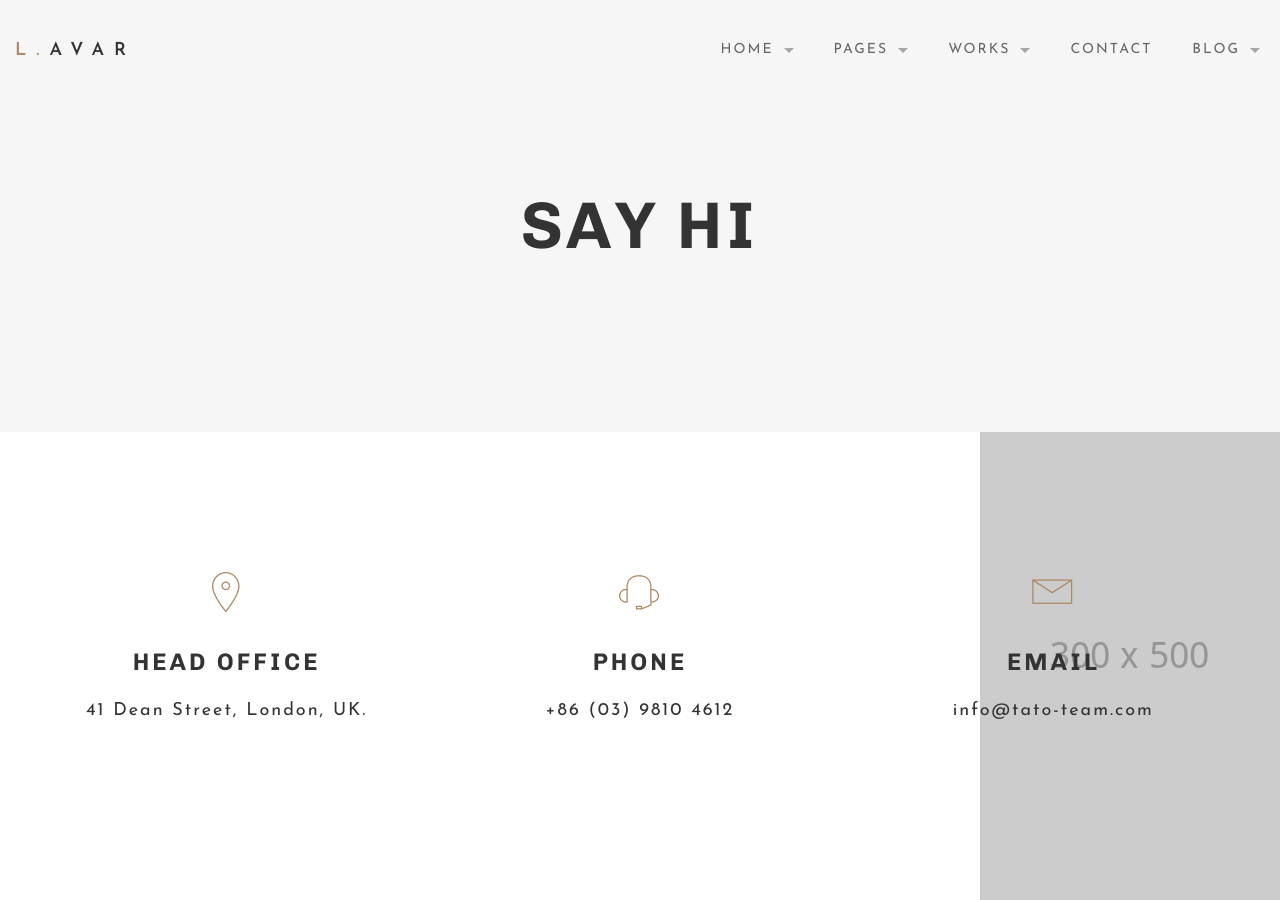
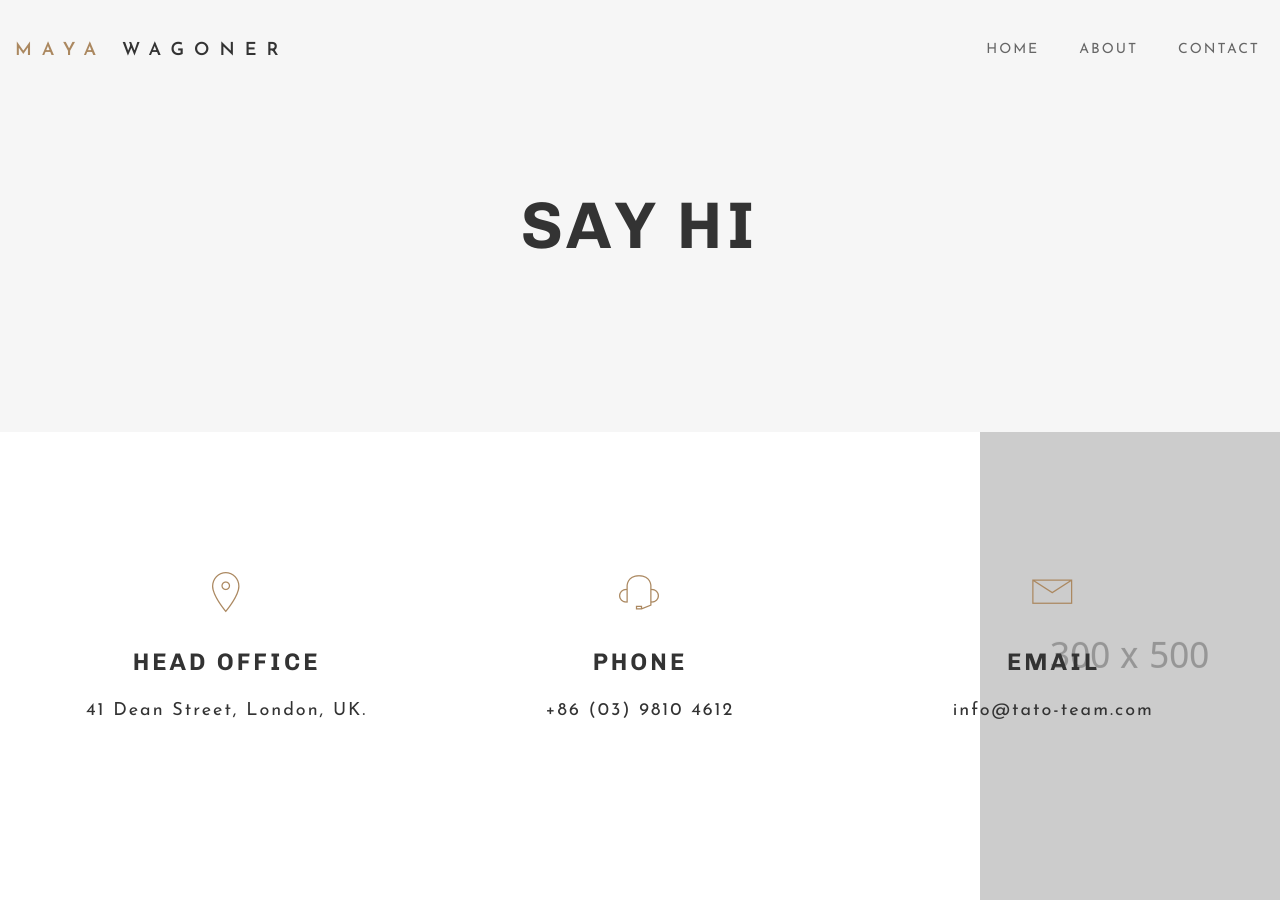
Before and after one commit to mayawagon/mayawagon.github.io, a Jekyll site: the page built from contact.html, in a window 1280 px wide and 900 px high. Built offline with Jekyll 4.4.1, drawn with Linux system fonts in a browser that asks for light colours; some of the changed text lies outside the part shown.

```diff
--- a/_config.yml
+++ b/_config.yml
@@ -6,16 +6,14 @@
 # 'jekyll serve'. If you change this file, please restart the server process.
 
 # Site settings
-title: L'AVAR
-email: your-email@domain.com
+title: Maya Wagoner
+email: mayawagon@gmail.com
 description: > # this means to ignore newlines until "baseurl:"
-  Write an awesome description for your new site here. You can edit this
-  line in _config.yml. It will appear in your document head meta (for
-  Google search results) and in your feed.xml site description.
+  Maya Wagoner is a user experience designer, researcher, activist, and curriculum co-creator. She works for the Open Technology Institute in Washington, D.C. and studies at MIT.
 baseurl: "" # the subpath of your site, e.g. /blog
 # url: "http://yourdomain.com" # the base hostname & protocol for your site
-twitter_username: jekyllrb
-github_username:  jekyll
+twitter_username: mayawagon
+github_username:  mayawagon
 
 # Build settings
 markdown: kramdown
--- a/_data/nav.yml
+++ b/_data/nav.yml
@@ -1,41 +1,9 @@
 - name: Home
   path: index.html
   section_id: home
-  children:
-    - name: Home Studio
-      path: index.html
-    - name: Home Personal
-      path: index-personal.html
-- name: Pages
+- name: About
   path: about.html
   section_id: pages
-  children:
-    - name: About Us
-      path: about.html
-    - name: Services
-      path: services.html
-    - name: Services 2
-      path: services-2.html
-- name: Works
-  path: portfolio.html
-  section_id: works
-  children:
-    - name: Portfolio Style 1
-      path: portfolio.html
-    - name: Portfolio Style 2
-      path: portfolio-2.html
-    - name: Single Page 1
-      path: portfolio-item.html
-    - name: Single Page 2
-      path: portfolio-item-2.html
 - name: Contact
   path: contact.html
   section_id: contact
-- name: Blog
-  path: blog.html
-  section_id: blog
-  children:
-    - name: Blog
-      path: blog/
-    - name: Single Page
-      path: travel/2016/04/06/beautiful-day.html
--- a/_includes/footer.html
+++ b/_includes/footer.html
@@ -3,13 +3,11 @@
   <div class="row">
     <div class="small-12 columns">
       <ul class="socials">
-        <li><a href="#"><i class='fa fa-twitter'></i></a></li>
-        <li><a href="#"><i class='fa fa-facebook'></i></a></li>
-        <li><a href="#"><i class='fa fa-linkedin'></i></a></li>
-        <li><a href="#"><i class='fa fa-dribbble'></i></a></li>
-        <li><a href="#"><i class='fa fa-behance'></i></a></li>
+        <li><a href="https://twitter.com/mayawagon"><i class='fa fa-twitter'></i></a></li>
+        <li><a href="https://www.linkedin.com/in/mayawagon"><i class='fa fa-linkedin'></i></a></li>
+        <li><a href="https://github.com/mayawagon"><i class='fa fa-github'></i></a></li>
       </ul>
-      <p>Copyright ©2015 {{site.title}}.</p>
+      <p>Copyright ©2017 {{site.title}}.</p>
       <p>All rights reserved.</p>
       <div class="four spacing"></div>
       <p class="back-to-top"><a href="#"><i class="fa fa-chevron-up"></i>Back to top</a></p>
--- a/_includes/header.html
+++ b/_includes/header.html
@@ -4,7 +4,7 @@
       <li class="">
         <h1>
           <a href='{{site.url}}/index.html'>
-            <span>L.</span>avar
+            <span>Maya</span> Wagoner
           </a>
         </h1>
       </li>
```
Also changed, not shown: index.html (+22 -28 lines), vida-verde-2.html (added, +92 -0 lines), vida-verde.html (added, +101 -0 lines), images/vida-verde-screens.png (added), images/vv-price-widget.png (added), images/vv-user-research.png (added), 1 other file.
